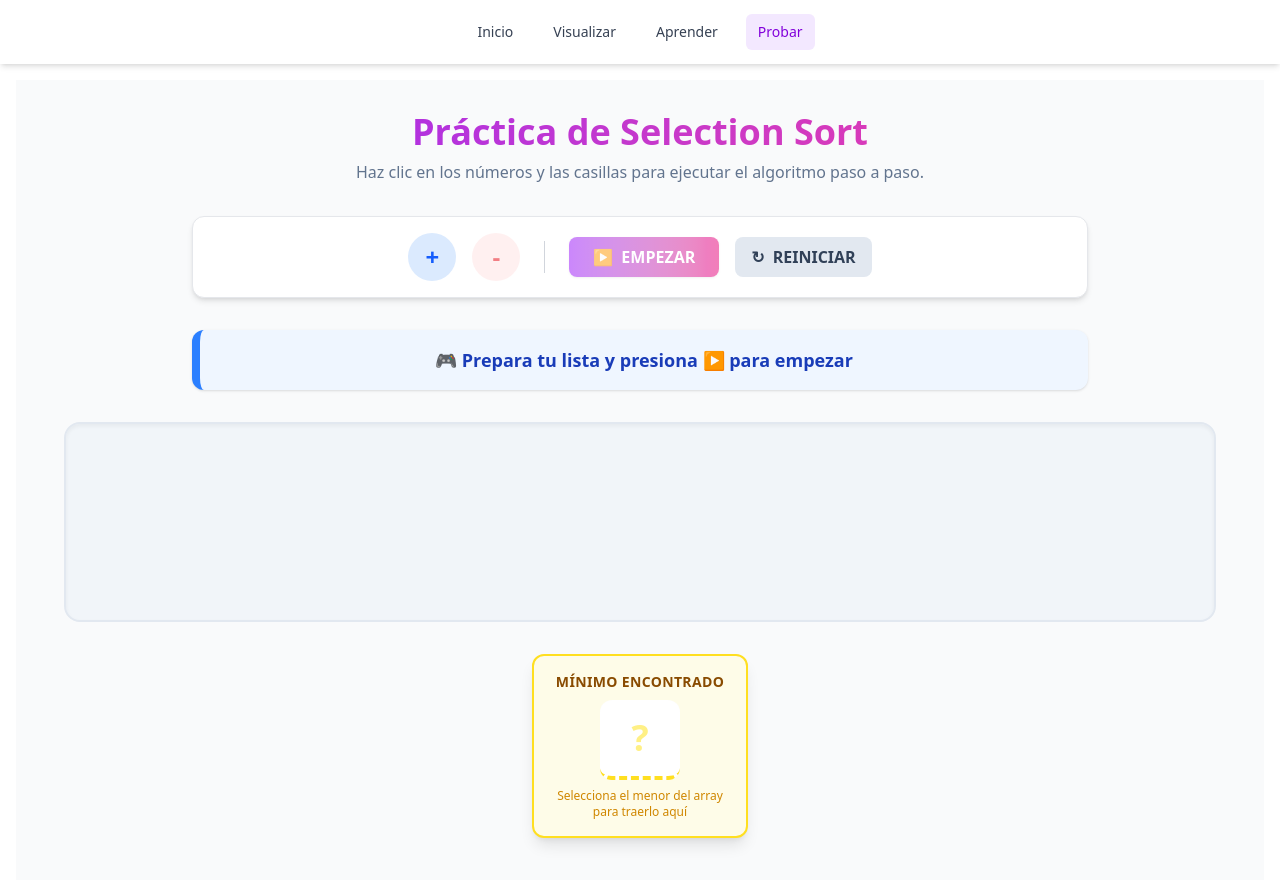
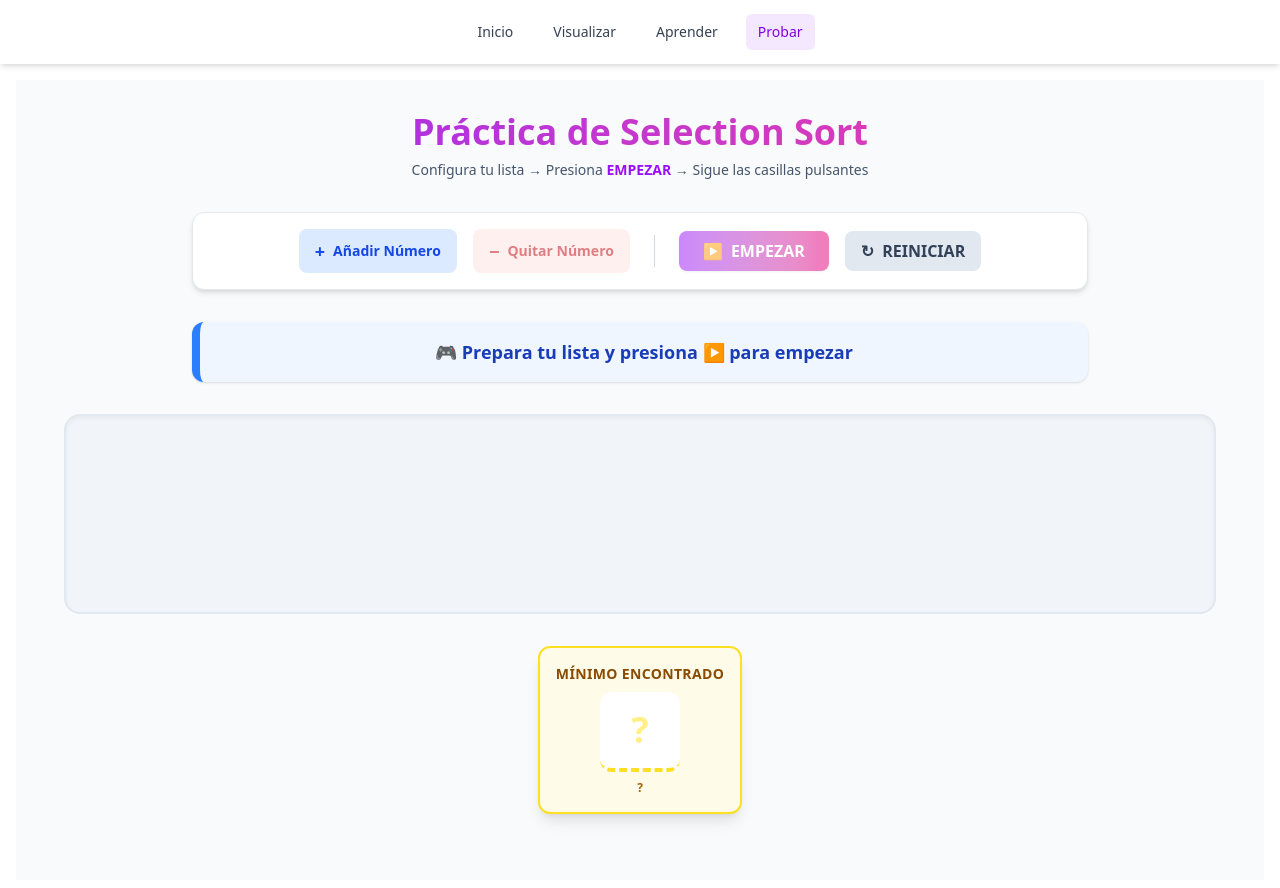
Before and after one commit to helvetios16/sortLearn, a Vue app: page /test in a window 1280 px wide. Shown: the top 888 px of the page. Built offline with nearby package versions, Linux system fonts and the light colour scheme.

Commit message:
feat: add interactive Selection Sort practice component with step-by-step guidance.

```diff
--- a/src/views/SelectionSortPractice.vue
+++ b/src/views/SelectionSortPractice.vue
@@ -307,8 +307,9 @@ function checkSwapCompletion() {
       >
         Práctica de Selection Sort
       </h1>
-      <p class="text-center text-slate-500 mb-8 font-medium">
-        Haz clic en los números y las casillas para ejecutar el algoritmo paso a paso.
+      <p class="text-center text-slate-600 mb-8 font-medium max-w-2xl mx-auto text-sm">
+        Configura tu lista → Presiona <span class="font-bold text-purple-600">EMPEZAR</span> → Sigue
+        las casillas pulsantes
       </p>
 
       <!-- Panel de Control -->
@@ -317,19 +318,21 @@ function checkSwapCompletion() {
           <template v-if="!isPracticeStarted">
             <button
               @click="addNumber"
-              class="w-12 h-12 flex items-center justify-center rounded-full bg-blue-100 text-blue-600 hover:bg-blue-200 font-bold text-2xl transition-colors disabled:opacity-50 disabled:cursor-not-allowed"
-              title="Añadir Número"
+              class="px-4 py-2 flex items-center justify-center rounded-lg bg-blue-100 text-blue-700 hover:bg-blue-200 font-bold text-sm transition-colors disabled:opacity-50 disabled:cursor-not-allowed gap-2"
+              title="Añadir un número aleatorio a la lista"
               :disabled="numbers.length >= 15"
             >
-              +
+              <span class="text-lg">+</span>
+              <span>Añadir Número</span>
             </button>
             <button
               @click="removeNumber"
-              class="w-12 h-12 flex items-center justify-center rounded-full bg-red-100 text-red-600 hover:bg-red-200 font-bold text-2xl transition-colors disabled:opacity-50 disabled:cursor-not-allowed"
-              title="Quitar Número"
+              class="px-4 py-2 flex items-center justify-center rounded-lg bg-red-100 text-red-700 hover:bg-red-200 font-bold text-sm transition-colors disabled:opacity-50 disabled:cursor-not-allowed gap-2"
+              title="Quitar el último número de la lista"
               :disabled="numbers.length === 0"
             >
-              -
+              <span class="text-lg">−</span>
+              <span>Quitar Número</span>
             </button>
 
             <div class="w-px h-8 bg-gray-300 mx-2"></div>
@@ -435,6 +438,15 @@ function checkSwapCompletion() {
                       ? 'bg-yellow-50 border-yellow-400 shadow-[0_0_15px_rgba(250,204,21,0.3)]'
                       : '',
 
+                    // GUÍA VISUAL: Próximo número a comparar (PULSA)
+                    isPracticeStarted &&
+                    !selectedNumber &&
+                    !allCompared &&
+                    index === sortedBoundaryIndex + comparedIndices.length &&
+                    index >= sortedBoundaryIndex
+                      ? 'animate-pulse-strong ring-4 ring-blue-400'
+                      : '',
+
                     // Vacío
                     num.value === -1
                       ? 'bg-slate-100 border-dashed border-slate-300 text-transparent pointer-events-none'
@@ -490,7 +502,10 @@ function checkSwapCompletion() {
                     ? 'border-yellow-500 text-yellow-900 shadow-md scale-105'
                     : 'border-dashed border-yellow-300 text-yellow-200',
                   selectedBox === 'min' ? 'ring-4 ring-purple-400 border-purple-500' : '',
-                  selectedNumber !== null && !minBox ? 'animate-pulse ring-4 ring-yellow-200' : '',
+                  // GUÍA VISUAL: Pulsa cuando hay número seleccionado y no hay mínimo
+                  selectedNumber !== null && !minBox && allCompared
+                    ? 'animate-pulse-strong ring-4 ring-yellow-400'
+                    : '',
                 ]"
                 @click="minBox ? selectMinBox() : placeInMinBox()"
               >
@@ -502,12 +517,8 @@ function checkSwapCompletion() {
                 >
               </div>
 
-              <p class="text-xs text-yellow-600 font-medium text-center max-w-[180px]">
-                {{
-                  minBox
-                    ? 'Haz clic para colocarlo en su posición final'
-                    : 'Selecciona el menor del array para traerlo aquí'
-                }}
+              <p class="text-xs text-yellow-700 font-bold text-center">
+                {{ minBox ? '📦 Mínimo' : '?' }}
               </p>
             </div>
           </div>
@@ -593,6 +604,36 @@ function checkSwapCompletion() {
   animation: fadeIn 0.3s ease-out forwards;
 }
 
+/* Animación de pulso fuerte para guía visual */
+@keyframes pulseStrong {
+  0%,
+  100% {
+    transform: scale(1);
+    box-shadow: 0 0 0 0 rgba(59, 130, 246, 0.7);
+  }
+  50% {
+    transform: scale(1.05);
+    box-shadow: 0 0 0 10px rgba(59, 130, 246, 0);
+  }
+}
+.animate-pulse-strong {
+  animation: pulseStrong 1.5s ease-in-out infinite;
+}
+
+/* Animación de pulso para ring */
+@keyframes pulseRing {
+  0%,
+  100% {
+    box-shadow: 0 0 0 0 rgba(236, 72, 153, 0.7);
+  }
+  50% {
+    box-shadow: 0 0 0 8px rgba(236, 72, 153, 0);
+  }
+}
+.animate-pulse-ring {
+  animation: pulseRing 1.5s ease-in-out infinite;
+}
+
 /* Hide number input arrows */
 input[type='number']::-webkit-inner-spin-button,
 input[type='number']::-webkit-outer-spin-button {
@@ -601,5 +642,6 @@ input[type='number']::-webkit-outer-spin-button {
 }
 input[type='number'] {
   -moz-appearance: textfield;
+  appearance: textfield;
 }
 </style>
```
